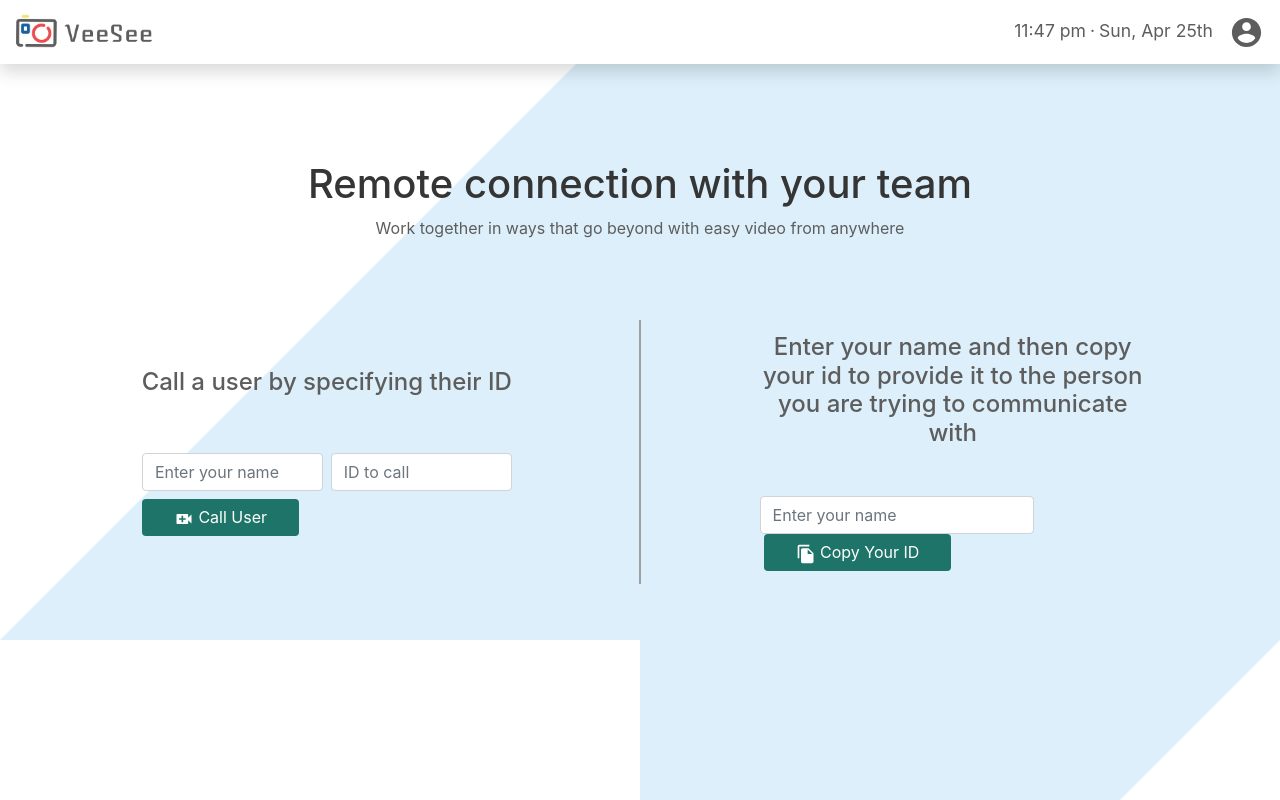
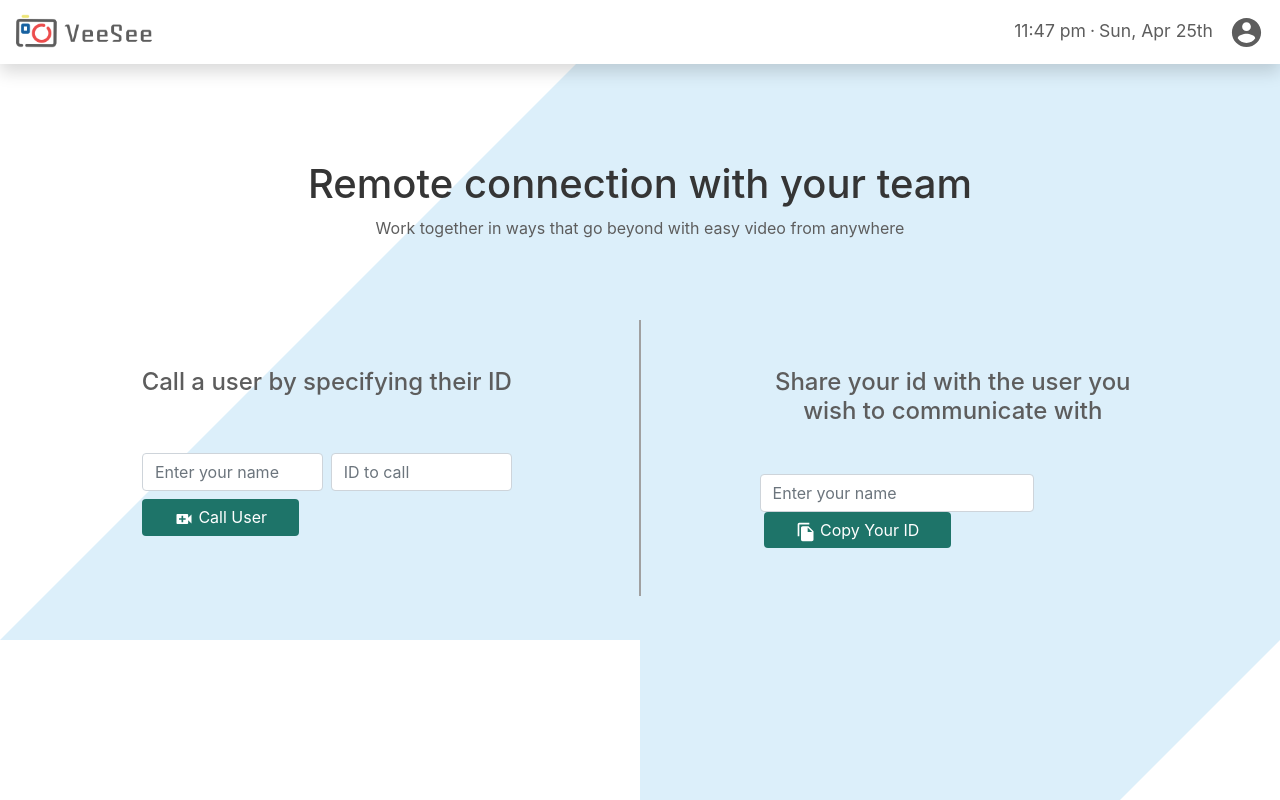
Before and after one commit to shivanshpahwa24/VeeSee, a React (Create React App) app in the folder client/: page / in a window 1280 px wide. Built offline with nearby package versions, Linux system fonts and the light colour scheme; no server answers.

Commit message:
Call declined notification working

```diff
--- a/client/src/App.css
+++ b/client/src/App.css
@@ -121,6 +121,15 @@ body {
 .callRoom-footer-button:hover {
   cursor: pointer;
 }
+
+@media (max-width: 992px) {
+  .options .form-inline {
+    display: flex;
+    flex-direction: column;
+    justify-content: center;
+    align-items: center;
+  }
+}
 @media (max-width: 576px) {
   body {
     background: url("./assets/bg.svg");
@@ -152,12 +161,6 @@ body {
     font-size: 0.9rem;
   }
 
-  .options .form-inline {
-    display: flex;
-    flex-direction: column;
-    justify-content: center;
-    align-items: center;
-  }
   .video-player {
     height: 35vh;
     width: 95%;
--- a/client/src/Context.js
+++ b/client/src/Context.js
@@ -45,7 +45,9 @@ const ContextProvider = ({ children }) => {
     socket.current.on("me", (id) => setMe({ ...me, id }));
 
     socket.current.on("callUser", ({ from, name: callerName, signal }) => {
+      //On receiving call notification from the user trying to call us by ID
       setCall({ isReceivingCall: true, from, name: callerName, signal });
+      setIdOfOtherUser(from);
     });
     socket.current.on("audioMuted", () => {
       setUserAudioMuted(!userAudioMuted);
@@ -69,7 +71,6 @@ const ContextProvider = ({ children }) => {
         myName: me.name,
       });
     });
-    setIdOfOtherUser(call.from);
     peer.on("stream", (currentStream) => {
       userVideo.current.srcObject = currentStream;
     });
@@ -185,7 +186,6 @@ const ContextProvider = ({ children }) => {
 
   const rejectCall = () => {
     socket.current.emit("rejected", { to: idOfOtherUser });
-
     setTimeout(() => {
       window.location.reload();
     }, 2000);
--- a/client/src/components/CallRejectedNotification.js
+++ b/client/src/components/CallRejectedNotification.js
@@ -10,7 +10,7 @@ const CallRejectedNotification = ({ modalOpen, setModalOpen }) => {
   return (
     <>
       <DialogNotification
-        dialogTitle={`Call Rejected`}
+        dialogTitle={`Call Declined`}
         handleClose={handleClose}
         modalOpen={modalOpen}
       ></DialogNotification>
--- a/client/src/components/OptionsProvider.js
+++ b/client/src/components/OptionsProvider.js
@@ -34,7 +34,7 @@ const OptionsProvider = () => {
   });
   const { vertical, horizontal } = direction;
   return (
-    <div className="d-sm-flex justify-content-between align-items-center">
+    <div className="d-sm-flex justify-content-between">
       <div className="w-sm-50 w-100 separator py-sm-5 ">
         <div className="col-sm-8 mx-auto">
           <h4 className="options-heading grey-text text-center pb-5">
@@ -78,12 +78,12 @@ const OptionsProvider = () => {
           </form>
         </div>
       </div>
-      {/* <div className="d-none d-sm-block headerDivider p-5"></div> */}
-      <div className="w-sm-50 w-100 pb-5 pb-sm-0 mt-5 mt-sm-0">
+      <div className="w-sm-50 w-100 pb-5 py-sm-5 mt-5 mt-sm-0">
         <div className="col-sm-8 d-flex flex-column justify-content-center align-items-center mx-auto">
           <h4 className="options-heading grey-text text-center mb-5">
-            Enter your name and then copy your id to provide it to the person
-            you are trying to communicate with
+            Share your id with the user you wish to communicate with
+            {/* Enter your name and then copy your id to provide it to the person
+            you are trying to communicate with */}
           </h4>
           <div className="options">
             <form
@@ -91,14 +91,14 @@ const OptionsProvider = () => {
                 e.preventDefault();
                 setMe({ ...me, name: nameForCall });
                 setIdAlertOpen(true);
-                /* setInterval(() => {
+                setInterval(() => {
                   setIdAlertOpen(false);
-                }, 1000); */
+                }, 5000);
               }}
               className="form-inline"
             >
               <input
-                className="form-control mr-sm-1"
+                className="form-control mr-lg-1"
                 name="nameForCall"
                 placeholder="Enter your name"
                 value={nameForCall}
@@ -107,10 +107,12 @@ const OptionsProvider = () => {
                 type="text"
                 required
               />
+              {/* Enter your name and then copy your id to provide
+              it to the person you are trying to communicate with */}
               <CopyToClipboard text={me.id}>
                 <button
                   type="submit"
-                  className="callButton ml-sm-1 mt-sm-0 mt-2"
+                  className="callButton ml-lg-1 mt-lg-0 mt-2"
                 >
                   <FileCopyIcon fontSize="small" /> Copy Your ID
                 </button>
```
